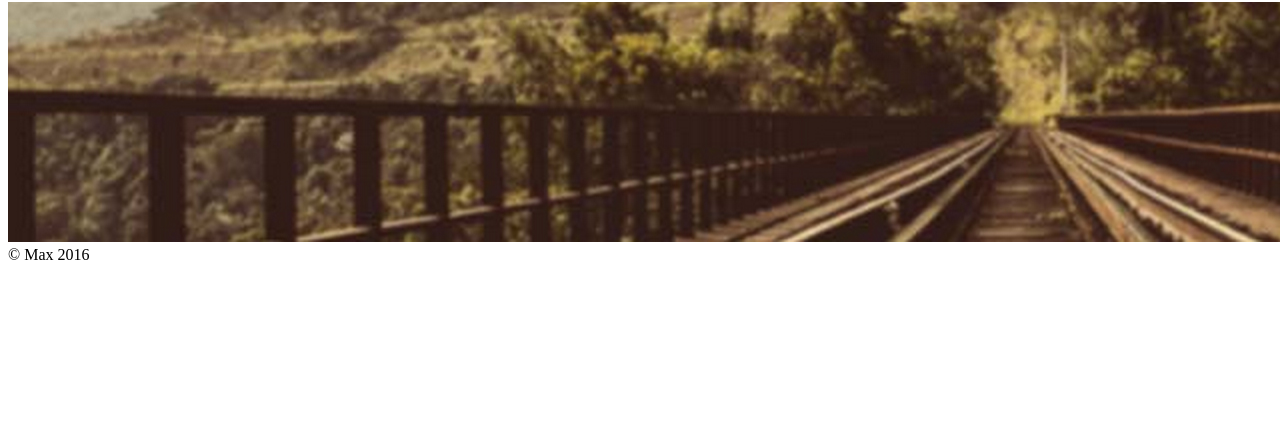
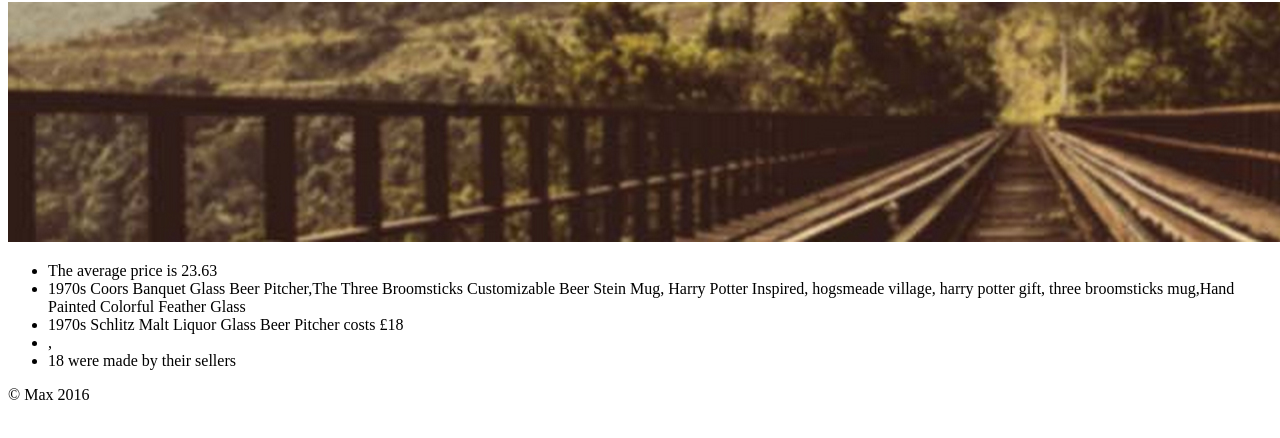
Before and after one commit to misterussell/findAnswers, a plain HTML site: page index.html in a window 1280 px wide. Shown: the part 78-516 px from the top of the page. Drawn offline with nearby package versions, Linux system fonts and the light colour scheme.

Commit message:
adding in answer pushes

```diff
--- a/index.html
+++ b/index.html
@@ -9,8 +9,13 @@
       <h1>Etsy Items</h1>
       <img src="banner.jpg" />
     </header>
+    <main>
+      <ul>
 
+      </ul>
+    </main>
     <footer>&copy; Max 2016</footer>
+  <script src="http://code.jquery.com/jquery-3.1.1.min.js" integrity="sha256-hVVnYaiADRTO2PzUGmuLJr8BLUSjGIZsDYGmIJLv2b8=" crossorigin="anonymous"></script>
   <script src="items.js"></script>
   <script src="main.js"></script>
   </body>
--- a/main.js
+++ b/main.js
@@ -1,5 +1,18 @@
 //Storage variables
 var answers = [];
+var ul = $('ul');
+
+//DOM manipulator function
+function addToList(answer, i, arr) {
+  // console.log('hi');
+  var $addLi = $('<li>' + answer + '</li>');
+  // var $addLiWithBreaks = $('<li>' + answer.replace("+", "<br />") + '</li>');
+  // if (typeof(answer) === 'object') {
+    // ul.append($addLiWithBreaks);
+  // } else {
+    ul.append($addLi);
+  // }
+}
 
 //AVG Price of all items
 // The average price is $23.63
@@ -27,16 +40,19 @@ function getTitle(item, i, arr) {
 
 var withinPriceRange = items.filter(getByPrice).map(getTitle);
 // console.log(withinPriceRange);
+// answers.push(withinPriceRange.join('\n'));
+answers.push(withinPriceRange);
 
 // Which item has a "GBP" currency code? Display it's name and price.
 function getByPounds(item, i, arr) {
   return item.currency_code === "GBP";
 }
 
-var britishStuff = items.filter(getByPounds).map(getTitle) + ' costs ' + items.filter(getByPounds).map(getPrice);
+var britishStuff = items.filter(getByPounds).map(getTitle) + ' costs &#163;' + items.filter(getByPounds).map(getPrice);
 // console.log(britishStuff);
+answers.push(britishStuff);
 
-// Display a list of all items who are made of wood.
+// UNFINISHED - Display a list of all items who are made of wood.
 function getByMaterial(item, i, arr) {
   return item.materials.join(' ').indexOf('wood') === 0;
   // return item.materials.indexOf('wood') === 0;
@@ -45,6 +61,7 @@ function getByMaterial(item, i, arr) {
 var pinocchio = items.filter(getByMaterial);
 // console.log(pinocchio);
 // var test = items[1].materials.join('');
+// answers.push(pinocchio);
 
 
 // Which items are made of eight or more materials? Display the name, number of items and the items it is made of.
@@ -52,11 +69,15 @@ function materialCount(item, i, arr) {
   return item.materials.length >= 8;
 }
 
-function getName
+function getNameAndItems(item, i, arr) {
+  var newObj = [];
+  newObj.title = item.title;
+  newObj.items = item.materials;
+  return newObj;
+}
 
-var lotsOfParts = items.filter(materialCount);
-console.log(lotsOfParts);
-
+var lotsOfParts = items.filter(materialCount).map(getNameAndItems);
+answers.push(lotsOfParts);
 
 // How many items were made by their sellers?
 
@@ -65,3 +86,12 @@ function getByMaker(item, i, arr) {
 }
 
 var handMade =  items.filter(getByMaker);
+var handMadeAnswer = handMade.length + ' were made by their sellers';
+// console.log(handMade.length);
+answers.push(handMadeAnswer);
+
+//add to HTML
+answers.forEach(addToList);
+console.log(answers);
+// console.log(typeof(answers[0]));
+// console.log(typeof(answers[1]));
```
